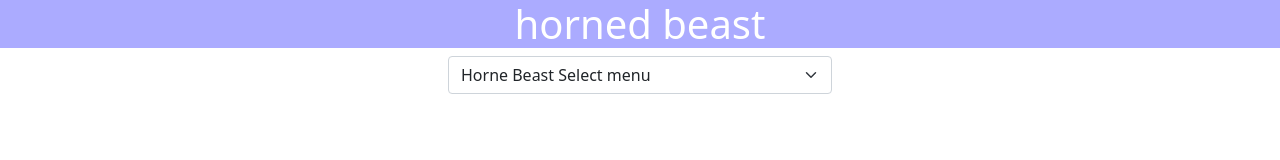
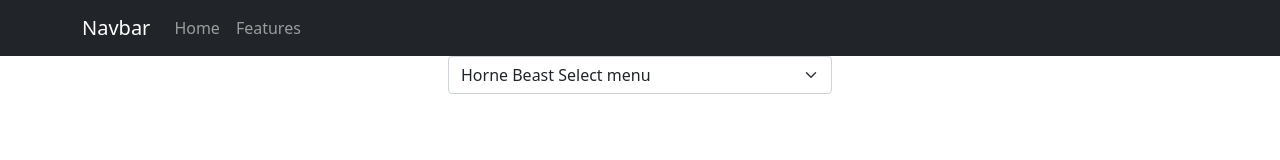
Before and after one commit to TheBalala/horned_beast, a React (Create React App) app: page / in a window 1280 px wide. Shown: the top 160 px of the page. Built offline with nearby package versions, Linux system fonts and the light colour scheme; grey boxes are pictures that could not be loaded.

Commit message:
fix the render all image

```diff
--- a/package.json
+++ b/package.json
@@ -10,6 +10,7 @@
     "react": "^17.0.2",
     "react-bootstrap": "^2.0.0-beta.4",
     "react-dom": "^17.0.2",
+    "react-router-dom": "^5.2.0",
     "react-scripts": "4.0.3",
     "web-vitals": "^1.1.2"
   },
--- a/src/App.js
+++ b/src/App.js
@@ -7,38 +7,39 @@ import 'bootstrap/dist/css/bootstrap.min.css'
 import dataOfHorne from './component/data.json'
 import SelectedBeast from './component/SelectedBeast';
 
+
 class App extends Component {
   constructor(props) {
     super(props)
 
     this.state = {
-       horneData:dataOfHorne,
-       show:false,
-       horneList:{},
+      horneData: dataOfHorne,
+      show: false,
+      horneList: {},
     }
   }
 
-  showData=(data)=>{
+  showData = (data) => {
     this.setState({
-      show:true,
-      horneList:data,
+      show: true,
+      horneList: data,
     })
   }
 
-  closeData=()=>{
+  closeData = () => {
     this.setState({
-      show:false
+      show: false
     })
   }
 
   render() {
     return (
-      <div>
-        <Header />
-        <Main showDataList={this.showData} data={this.state.horneData}/>
-        <SelectedBeast closeData={this.closeData} showed={this.state.show} horneData={this.state.horneList}/>
-        <Footer />
-      </div>
+        <div>
+          <Header />
+          <Main Component={Main} showDataList={this.showData} data={this.state.horneData} />
+          <SelectedBeast closeData={this.closeData} showed={this.state.show} horneData={this.state.horneList} />
+          <Footer />
+        </div>
     )
   }
 }
--- a/src/component/Header.js
+++ b/src/component/Header.js
@@ -1,11 +1,20 @@
 import React, { Component } from 'react'
+import { Navbar, Container, Nav } from 'react-bootstrap'
 
 class Header extends Component {
     render() {
         return (
-            <header>
-                <h1 style={{marginTop: 0}}>horned beast</h1>
-            </header>
+            <>
+                <Navbar bg="dark" variant="dark">
+                    <Container>
+                        <Navbar.Brand href="#home">Navbar</Navbar.Brand>
+                        <Nav className="me-auto">
+                            <Nav.Link href="#home">Home</Nav.Link>
+                            <Nav.Link href="#features">Features</Nav.Link>
+                        </Nav>
+                    </Container>
+                </Navbar>
+            </>
         )
     }
 }
--- a/src/component/Main .js
+++ b/src/component/Main .js
@@ -26,6 +26,8 @@ class Main extends Component {
                         <option value="1">1</option>
                         <option value="2">2</option>
                         <option value="3">3</option>
+                        <option value="100">100</option>
+                        <option value="0">All</option>
                     </Form.Select>
                 </div>
 
--- a/src/component/data.json
+++ b/src/component/data.json
@@ -130,13 +130,13 @@
       "title": "Horned Lizard",
       "description": "Fave food: ants",
       "keyword": "lizard",
-      "horns": 3
+      "horns": 100
     },
     {
       "image_url": "https://upload.wikimedia.org/wikipedia/commons/thumb/d/df/Smaug_par_David_Demaret.jpg/290px-Smaug_par_David_Demaret.jpg",
       "title": "Smaug",
       "description": "Fan illustration of Smaug from 'The Hobbit'",
       "keyword": "dragon",
-      "horns": 3
+      "horns": 100
     }
   ]
```
Also changed, not shown: src/component/Home.js (added, +13 -0 lines), 1 other file (tests, documents, lock files or other folders).
